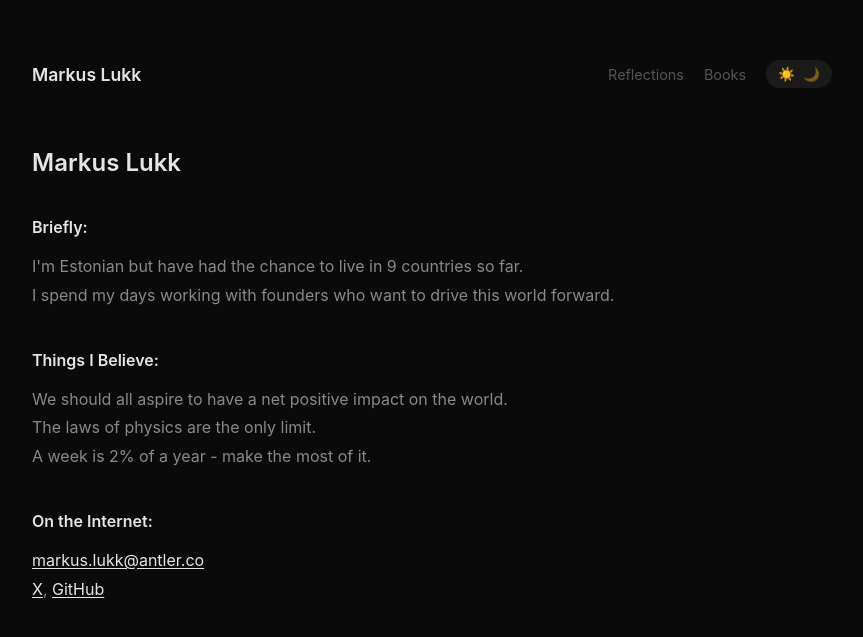
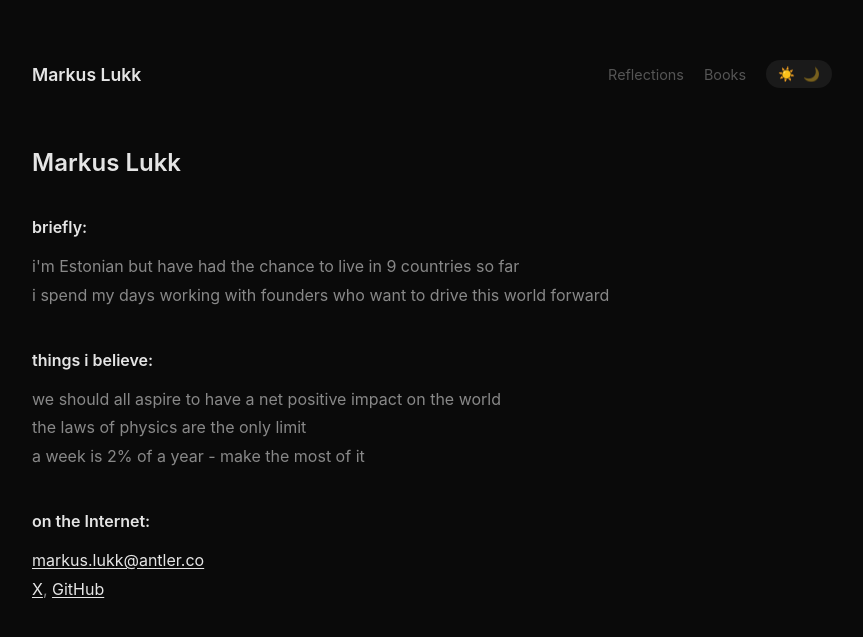
Before and after one commit to markuslukk/markuslukk.github.io, a Jekyll site: the page built from index.html, in a window 1280 px wide. Shown: the top 637 px of the page, without its empty margins (208-1071 px from the left). Built offline with Jekyll 4.4.1, drawn with Linux system fonts in a browser that asks for light colours.

```diff
--- a/index.html
+++ b/index.html
@@ -18,24 +18,24 @@ title: Markus Lukk
   <h1 class="page-title">Markus Lukk</h1>
 
   <section class="content-section">
-    <h2>Briefly:</h2>
+    <h2>briefly:</h2>
     <ul class="bio-list">
-      <li>I'm Estonian but have had the chance to live in 9 countries so far.</li>
-      <li>I spend my days working with founders who want to drive this world forward.</li>
+      <li>i'm Estonian but have had the chance to live in 9 countries so far</li>
+      <li>i spend my days working with founders who want to drive this world forward</li>
     </ul>
   </section>
 
   <section class="content-section">
-    <h2>Things I Believe:</h2>
+    <h2>things i believe:</h2>
     <ul class="bio-list">
-      <li>We should all aspire to have a net positive impact on the world.</li>
-      <li>The laws of physics are the only limit.</li>
-      <li>A week is 2% of a year - make the most of it.</li>
+      <li>we should all aspire to have a net positive impact on the world</li>
+      <li>the laws of physics are the only limit</li>
+      <li>a week is 2% of a year - make the most of it</li>
     </ul>
   </section>
 
   <section class="content-section">
-    <h2>On the Internet:</h2>
+    <h2>on the Internet:</h2>
     <ul class="bio-list">
       <li><a href="mailto:markus.lukk@antler.co">markus.lukk@antler.co</a></li>
       <li><a href="https://x.com/markuslukk">X</a>, <a href="https://github.com/markuslukk">GitHub</a></li>
```
